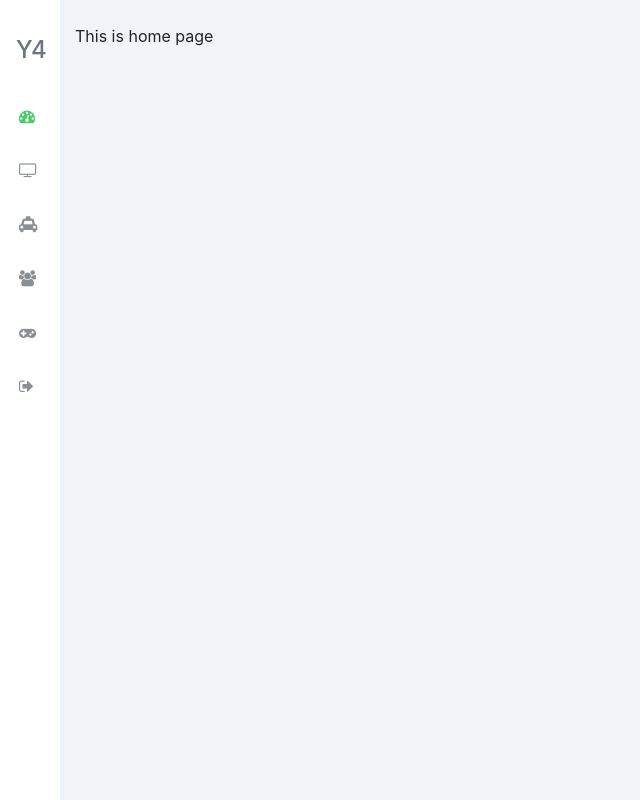
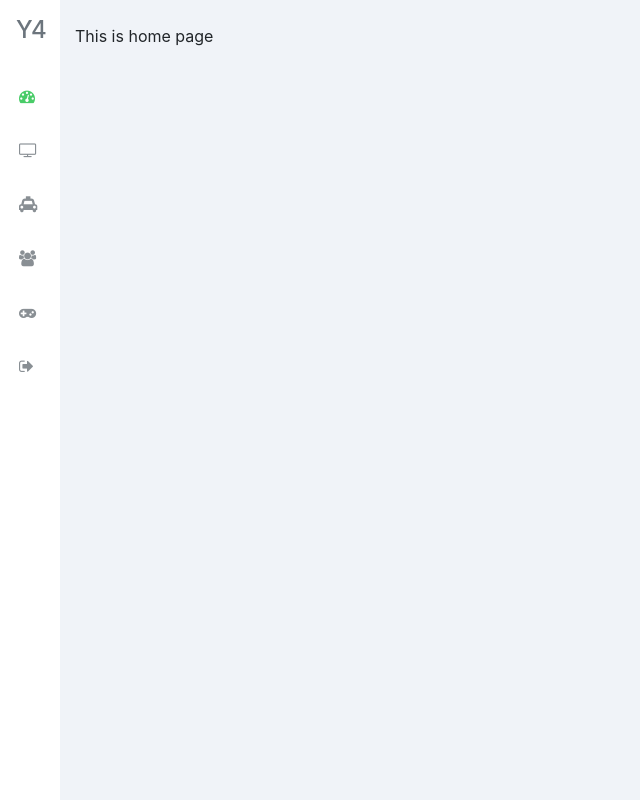
Before and after one commit to SokkunNORN/Y4-React-Final-Semister-1, a React (Create React App) app: page /dashboard in a window 1280 px wide. Shown: the whole page, without its empty margins (0-640 px from the left). Built offline with nearby package versions, Linux system fonts and the light colour scheme.

Commit message:
remove style of side bar

```diff
--- a/src/layouts/sidebar/Sidebar.css
+++ b/src/layouts/sidebar/Sidebar.css
@@ -4,7 +4,6 @@
     position: fixed;
     height: 100vh;
     background: #FFFFFF;
-    padding: 20px 0
 }
 
 .text-muted {
```
